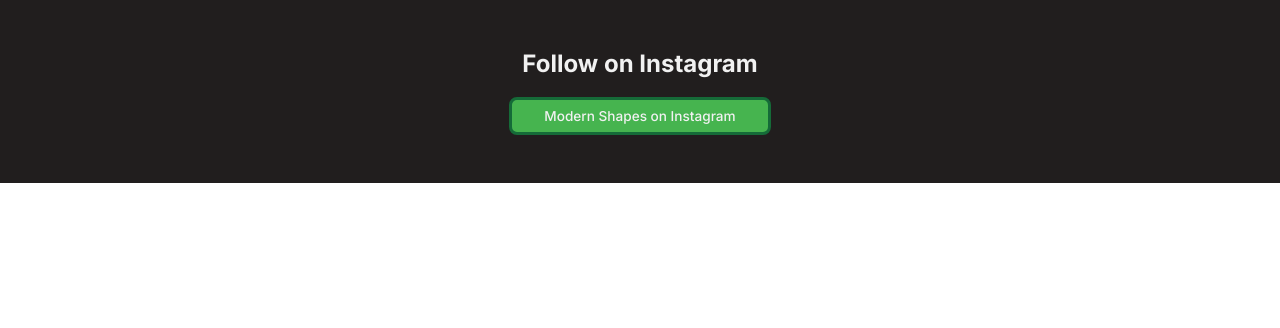
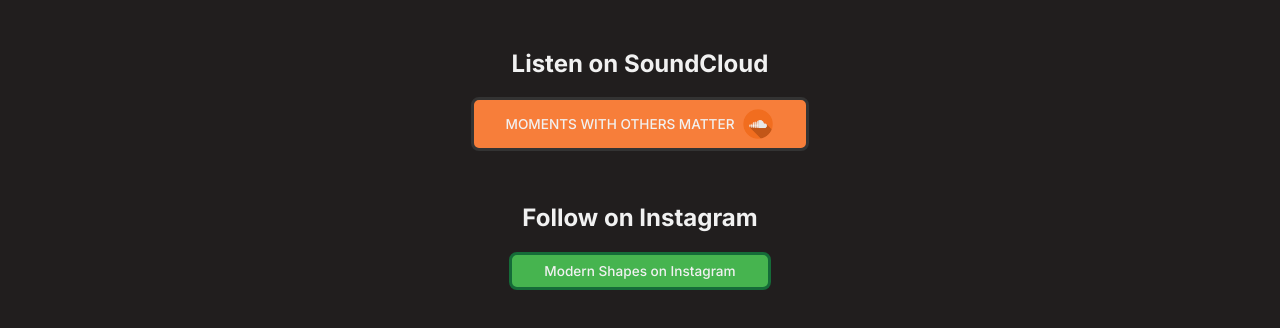
Before and after one commit to WeHateNick/modern-shapes, a website built with Vite: page index.html in a window 1280 px wide. Shown: the part 1159-1487 px from the top of the page. Before the commit the page ends 1342 px from the top, so only its background shows below. Built offline with nearby package versions, Linux system fonts and the light colour scheme; files whose address does not match are found by name.

Commit message:
feat: add soundcloud link

```diff
--- a/src/main.js
+++ b/src/main.js
@@ -5,6 +5,7 @@
 import appleMusicIcon from '/images/apple-icon.svg';
 import amazonMusicIcon from '/images/amazon-music-icon.png';
 import youtubeMusicIcon from '/images/youtube-music-icon.svg';
+import soundCloudIcon from '/images/soundcloud-icon.png';
 import { setupCounter } from './counter.js';
 
 document.querySelector('#app').innerHTML = `
@@ -44,12 +45,21 @@
           </div>
         </a>
       </div>
-      <div class="platform YouTube Music">
+      <div class="platform youtube">
         <h2>Listen on YouTube Music</h2>
         <a class="button apple" href="https://music.youtube.com/playlist?list=OLAK5uy_ntruUhVlHjor2lzPXJbhIgqIrjDv6BDTs&si=UARYG-j0mdIdgvqy" target="_blank">
           <div class="icon-separator">
             <span>MOMENTS WITH OTHERS MATTER</span>
             <img class="icon" src="${youtubeMusicIcon}" alt="YouTube Music Logo" />
+          </div>
+        </a>
+      </div>
+      <div class="platform soundcloud">
+        <h2>Listen on SoundCloud</h2>
+        <a class="button soundcloud" href="https://soundcloud.com/modern-shapes/sets/moments-with-others-matter" target="_blank">
+          <div class="icon-separator">
+            <span>MOMENTS WITH OTHERS MATTER</span>
+            <img class="icon" src="${soundCloudIcon}" alt="SoundCloud Logo" />
           </div>
         </a>
       </div>
--- a/src/style.css
+++ b/src/style.css
@@ -1,15 +1,16 @@
-body, html {
+body,
+html {
   margin: 0;
   padding: 0;
-  color: #F1F1F1;
-  font-family: "Inter", sans-serif;
+  color: #f1f1f1;
+  font-family: 'Inter', sans-serif;
   font-optical-sizing: auto;
   font-weight: 700;
   font-style: normal;
 }
 
 .container {
-  background-color: #211E1E;
+  background-color: #211e1e;
   height: 100%;
   width: 100vw;
   margin: 0;
@@ -49,40 +50,50 @@
 
 .button {
   display: inline-block;
-  background-color: #46B44F;
-  border: 3px solid #156B38;
+  background-color: #46b44f;
+  border: 3px solid #156b38;
   padding: 0.5rem 2rem;
   border-radius: 8px;
   text-align: center;
   font-size: 0.85rem;
   font-weight: 500;
   text-decoration: none;
-  color: #F1F1F1;
+  color: #f1f1f1;
 }
 
 .button:hover {
-  background-color: #61B268;
-  border-color: #46B44F;
+  background-color: #61b268;
+  border-color: #46b44f;
   cursor: pointer;
 }
 
 .button.apple {
-  background-color: #FA2C44;
+  background-color: #fa2c44;
   border-color: #333333;
 }
 
 .button.apple:hover {
-  background-color: #FB5A72;
+  background-color: #fb5a72;
+  border-color: #333333;
+}
+
+.button.soundcloud {
+  background-color: #f77e3a;
+  border-color: #333333;
+}
+
+.button.soundcloud:hover {
+  background-color: #f79660;
   border-color: #333333;
 }
 
 .button.amazon {
-  background-color: #21CBD6;
+  background-color: #21cbd6;
   border-color: #333333;
 }
 
 .button.amazon:hover {
-  background-color: #16C2CD;
+  background-color: #16c2cd;
   border-color: #333333;
 }
 
```
Also changed, not shown: public/images/soundcloud-icon.png (added).
